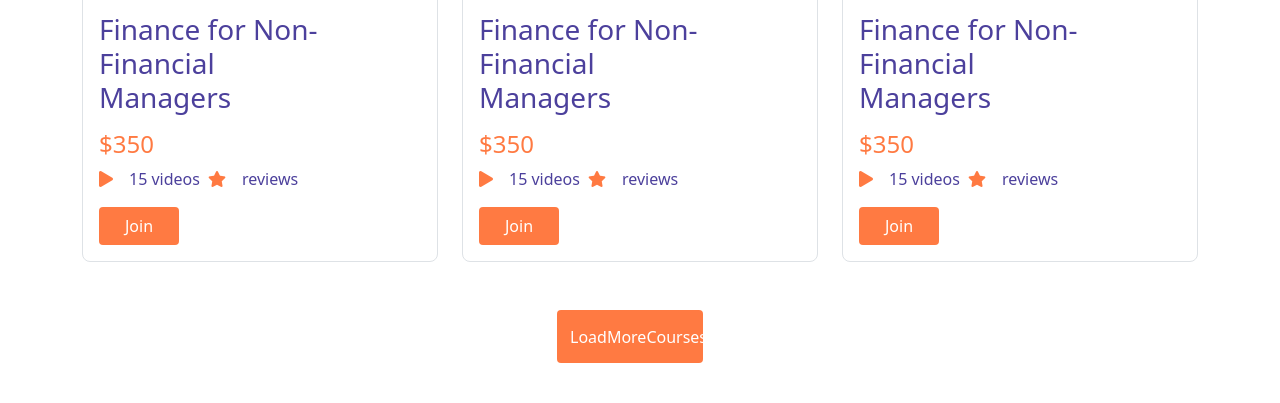
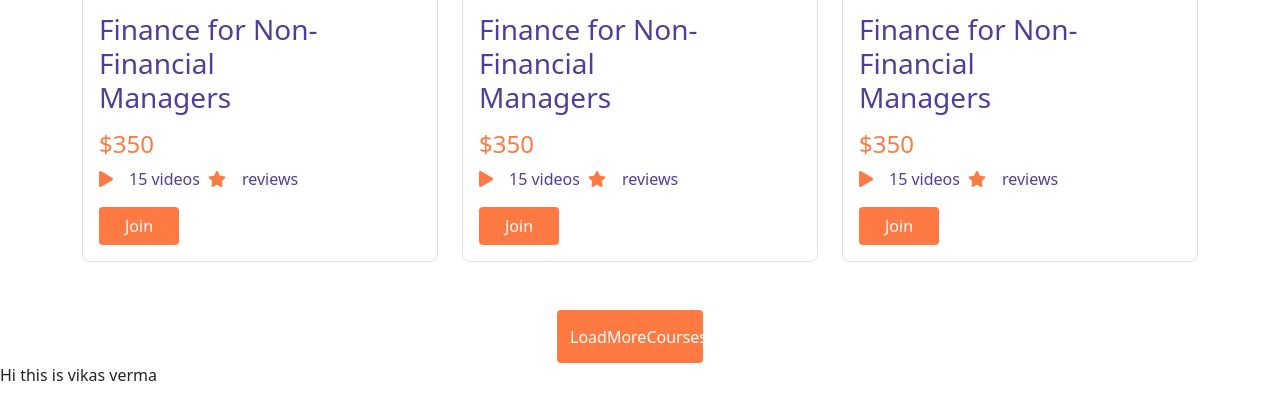
Before and after one commit to vikasverma-240/EducationLandingPage, a plain HTML site: page index.html in a window 1280 px wide. Shown: the part 1470-1873 px from the top of the page. Before the commit the page ends 1833 px from the top, so only its background shows below. Drawn offline with nearby package versions, Linux system fonts and the light colour scheme.

Commit message:
some changes in index file
adding a footer tag in index page

```diff
--- a/index.html
+++ b/index.html
@@ -271,6 +271,9 @@
                 </div>
             </div>
     </section>
+    <footer>
+        <p>Hi this is vikas verma</p>
+    </footer>
     <!-- Optional JavaScript; choose one of the two! -->
 
     <!-- Option 1: Bootstrap Bundle with Popper -->
```
